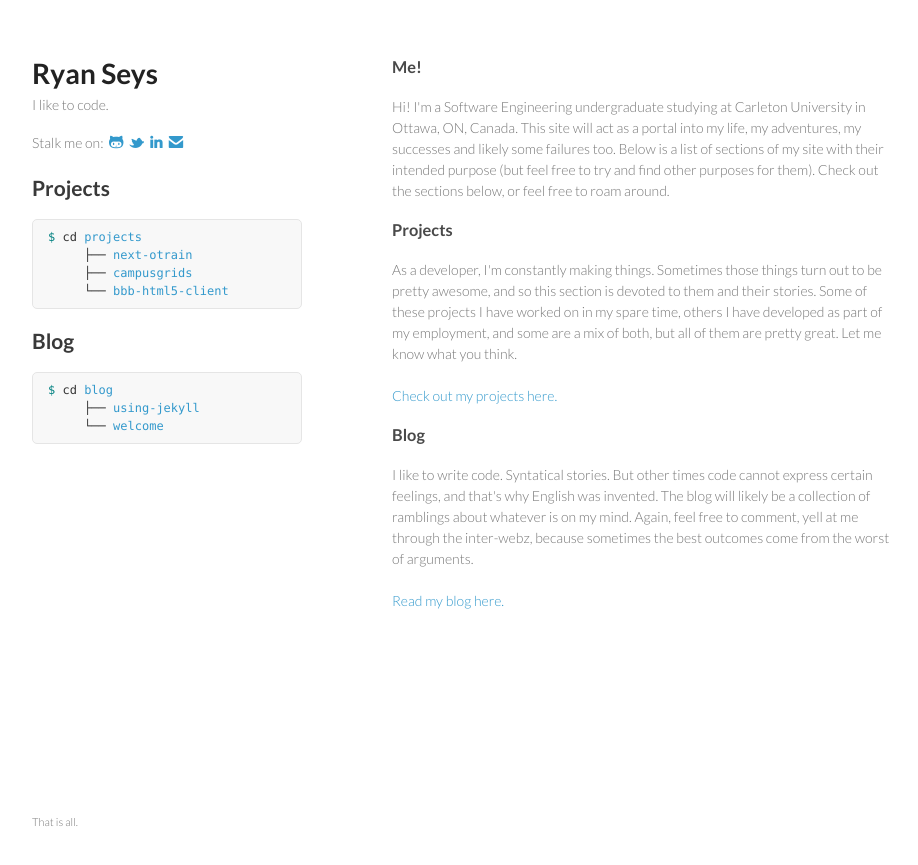
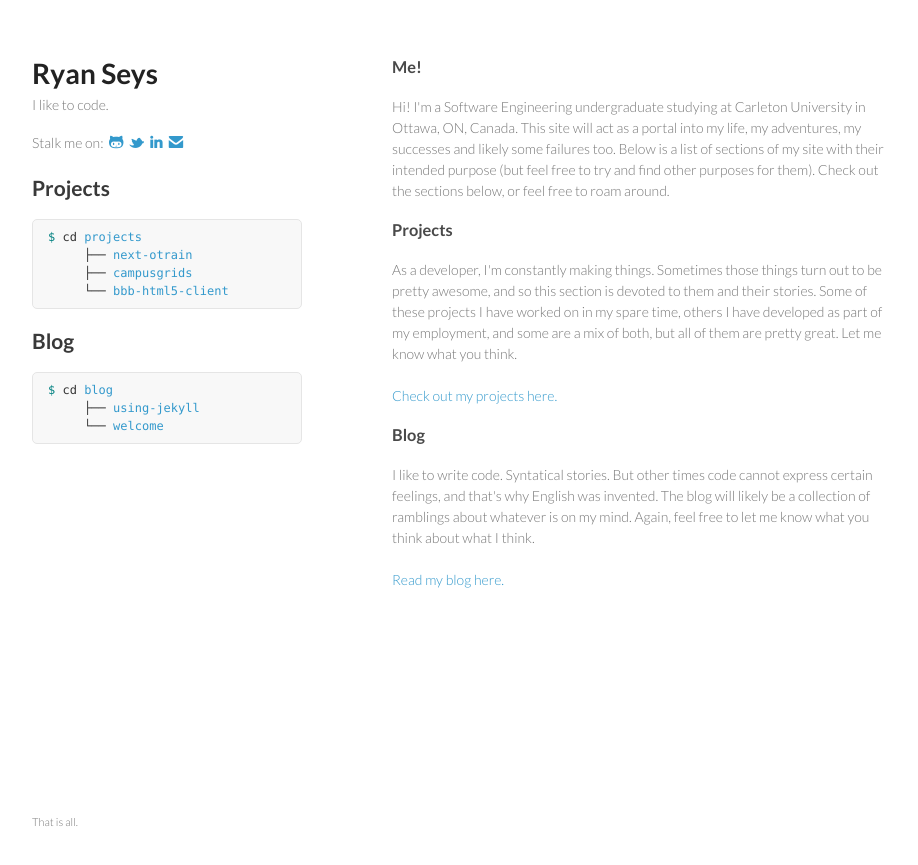
Before and after one commit to tl-dr/ryanseys.com, a Jekyll site: the page built from index.html, in a window 1280 px wide. Shown: the top 865 px of the page, without its empty margins (178-1096 px from the left). Built offline with Jekyll 4.4.1, drawn with Linux system fonts in a browser that asks for light colours; Markdown is read by kramdown in place of the engine named in the settings.

Commit message:
Update welcome root mesg

```diff
--- a/_includes/welcome_root.html
+++ b/_includes/welcome_root.html
@@ -14,7 +14,7 @@
 </p>
 <h3>Blog</h3>
 <p>
-  I like to write code. Syntatical stories. But other times code cannot express certain feelings, and that's why English was invented. The blog will likely be a collection of ramblings about whatever is on my mind. Again, feel free to comment, yell at me through the inter-webz, because sometimes the best outcomes come from the worst of arguments.
+  I like to write code. Syntatical stories. But other times code cannot express certain feelings, and that's why English was invented. The blog will likely be a collection of ramblings about whatever is on my mind. Again, feel free to let me know what you think about what I think.
 <br />
 <br />
   <a href="/blog">Read my blog here.</a>
```
